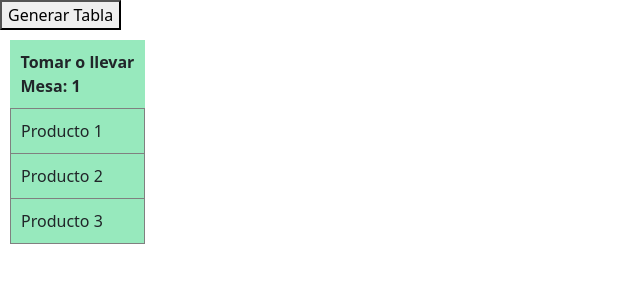
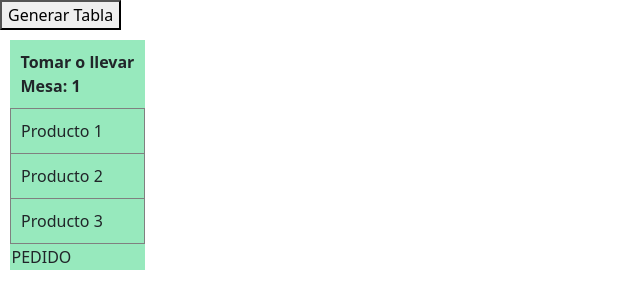
Before and after one commit to LesAileen/TechmexCocina, a React (Create React App) app: page / in a window 1280 px wide. Both pictures are taken after a click on the button "Generar Tabla". Shown: the top 308 px of the page, without its empty margins (0-640 px from the left). Built offline with nearby package versions, Linux system fonts and the light colour scheme.

Commit message:
Agregar estado HECHO

```diff
--- a/src/components/cocina/Cocina.js
+++ b/src/components/cocina/Cocina.js
@@ -5,14 +5,20 @@ function Cocina() {
   const [idTabla, setIdTabla] = useState(1);
 
   const generarTabla = () => {
-    setTablas([...tablas, idTabla]);
+    setTablas([...tablas, { id: idTabla, estado: "PEDIDO" }]);
     setIdTabla(idTabla + 1);
   };
 
+  const actualizarEstadoTabla = (id) => {
+    setTablas((prevTablas) =>
+      prevTablas.map((tabla) => (tabla.id === id ? { ...tabla, estado: "HECHO" } : tabla))
+    );
+  };
+
   const eliminarTabla = (id) => {
-    const nuevasTablas = tablas.filter((tabla) => tabla !== id);
-    setTablas(nuevasTablas);
+    setTablas((prevTablas) => prevTablas.filter((tabla) => tabla.id !== id));
   };
+
 
   // Ejemplo de lista de productos
   const productos = [
@@ -26,15 +32,21 @@ function Cocina() {
     <div className="pantalla">
       <button onClick={generarTabla}>Generar Tabla</button>
       <div className="tablas-container">
-        {tablas.map((id) => (
-          <Tabla key={id} id={id} eliminarTabla={eliminarTabla} />
+        {tablas.map((tabla) => (
+          <Tabla
+            key={tabla.id}
+            id={tabla.id}
+            estado={tabla.estado}
+            actualizarEstadoTabla={actualizarEstadoTabla}
+            eliminarTabla={eliminarTabla}
+          />
         ))}
       </div>
     </div>
   );
 }
 
-function Tabla({ id, eliminarTabla }) {
+function Tabla({ id, estado, actualizarEstadoTabla, eliminarTabla }) {
   const productos = [
     { id: 1, nombre: "Producto 1", mesa: 1 },
     { id: 2, nombre: "Producto 2", mesa: 2 },
@@ -42,8 +54,14 @@ function Tabla({ id, eliminarTabla }) {
     // Agrega más productos según tus necesidades
   ];
 
+  const handleClick = () => {
+    if (estado === "PEDIDO") {
+      actualizarEstadoTabla(id);
+    }
+  };
+
   return (
-    <table className="tabla" onClick={() => eliminarTabla(id)}>
+    <table className={`tabla ${estado === "HECHO" ? "hecho" : ""}`} onClick={handleClick}>
       <thead>
         <tr>
           <th className="encabezado">Tomar o llevar<br />Mesa: {id}</th>
@@ -56,6 +74,13 @@ function Tabla({ id, eliminarTabla }) {
           </tr>
         ))}
       </tbody>
+      <tfoot>
+        <tr>
+          <td className={`pedido ${estado === "HECHO" ? "hecho" : ""}`} colSpan="2">
+            {estado}
+          </td>
+        </tr>
+      </tfoot>
     </table>
   );
 }
--- a/src/index.css
+++ b/src/index.css
@@ -17,3 +17,7 @@
     display: flex;
     flex-wrap: wrap;
   }
+
+  .tabla.hecho {
+    background-color: orange;
+  }
```
